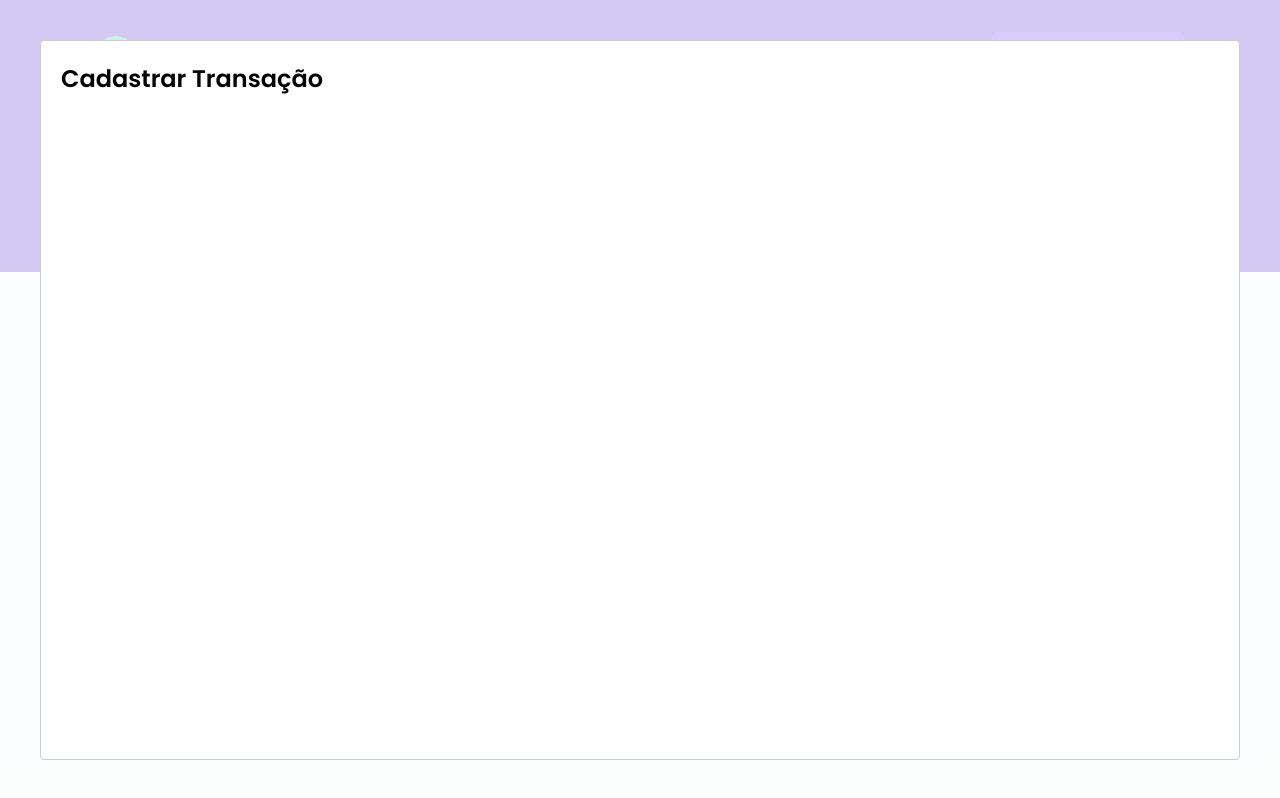
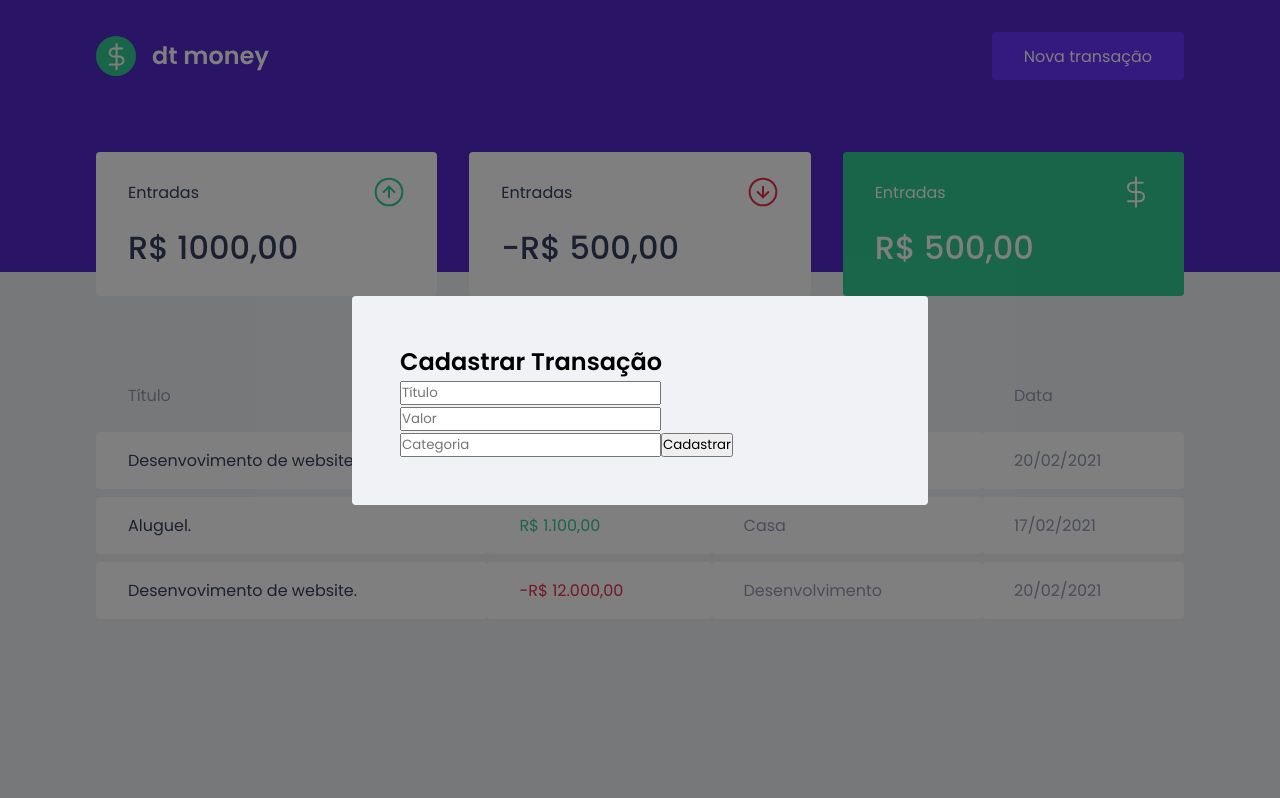
Before and after one commit to DevKleber/dt-money, a React (Create React App) app: page / in a window 1280 px wide. Both pictures are taken after a click on the button "Nova transação". Built offline with nearby package versions, Linux system fonts and the light colour scheme; no server answers; what miragejs would draw is missing.

Commit message:
estilizando modal.

```diff
--- a/src/components/NewTransactionModal/index.tsx
+++ b/src/components/NewTransactionModal/index.tsx
@@ -1,4 +1,5 @@
 import Modal from "react-modal";
+import { Container } from "./styles";
 
 Modal.setAppElement("#root");
 
@@ -12,8 +13,20 @@
 	onRequestClose,
 }: NewTransactionModalProps) {
 	return (
-		<Modal isOpen={isOpen} onRequestClose={onRequestClose}>
-			<h2>Cadastrar Transação</h2>
+		<Modal
+			isOpen={isOpen}
+			onRequestClose={onRequestClose}
+			overlayClassName="react-modal-overlay"
+			className="react-modal-content"
+		>
+			<Container>
+				<h2>Cadastrar Transação</h2>
+
+				<input type="text" placeholder="Título" />
+				<input type="number" placeholder="Valor" />
+				<input type="text" placeholder="Categoria" />
+				<button type="submit">Cadastrar</button>
+			</Container>
 		</Modal>
 	);
 }
--- a/src/components/NewTransactionModal/styles.ts
+++ b/src/components/NewTransactionModal/styles.ts
@@ -1,3 +1,3 @@
 import styled from "styled-components";
 
-export const Container = styled.div``;
+export const Container = styled.form``;
--- a/src/styles/global.ts
+++ b/src/styles/global.ts
@@ -59,4 +59,27 @@
 		opacity: 0.6;
 		cursor: not-allowed;
 	}
+
+
+	.react-modal-overlay {
+		background: rgba(0,0,0,0.5);
+		position: fixed;
+		top:0;
+		bottom:0;
+		right:0;
+		left:0;
+
+		display: flex;
+		align-items: center;
+		justify-content: center;
+	}
+	.react-modal-content {
+		width: 100%;
+		max-width: 576px;
+		background: var(--backgroud);
+		padding: 3rem;
+		position: relative;
+		border-radius: 0.25rem;
+
+	}
 `;
```
